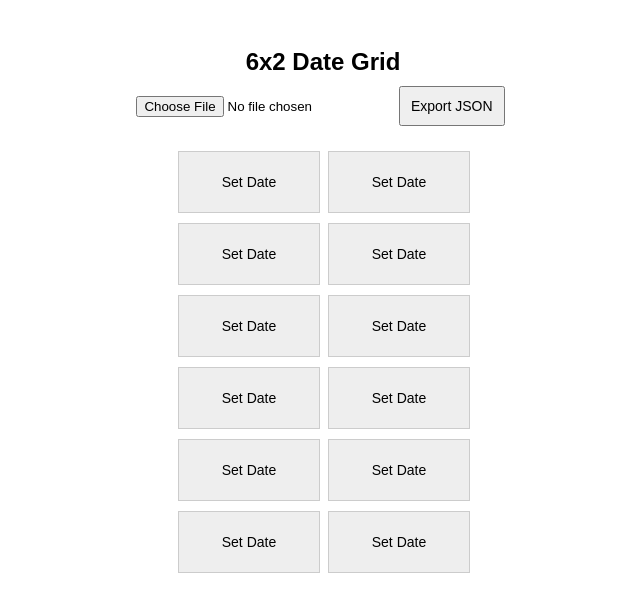
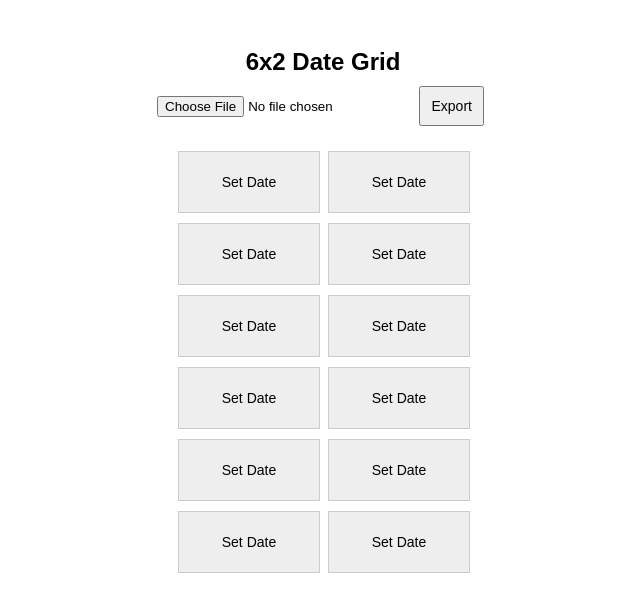
Before and after one commit to jtayre/guinea_pig_cleaning, a plain HTML site: page index.html in a window 1280 px wide. Shown: the whole page, without its empty margins (317-957 px from the left). Drawn offline with Linux system fonts and the light colour scheme.

Commit message:
Update index.html
changed title to "Guinea Pig Cleaning" and "Export JSON" to "Export" to avoid confusion with user.

```diff
--- a/index.html
+++ b/index.html
@@ -2,7 +2,7 @@
 <html lang="en">
 <head>
 <meta charset="UTF-8">
-<title>6x2 Date Grid</title>
+<title>Guinea Pig Cleaning</title>
 <meta name="viewport" content="width=device-width, initial-scale=1.0">
 <style>
   body { font-family: sans-serif; padding: 20px; text-align: center; }
@@ -19,7 +19,7 @@
 <h2>6x2 Date Grid</h2>
 <div class="buttons">
   <input type="file" id="loadFile" accept=".json">
-  <button id="export">Export JSON</button>
+  <button id="export">Export</button>
 </div>
 <div class="grid" id="grid"></div>
 
@@ -98,4 +98,5 @@ document.getElementById("export").addEventListener("click", () => {
 </script>
 
 </body>
+
 </html>
```
